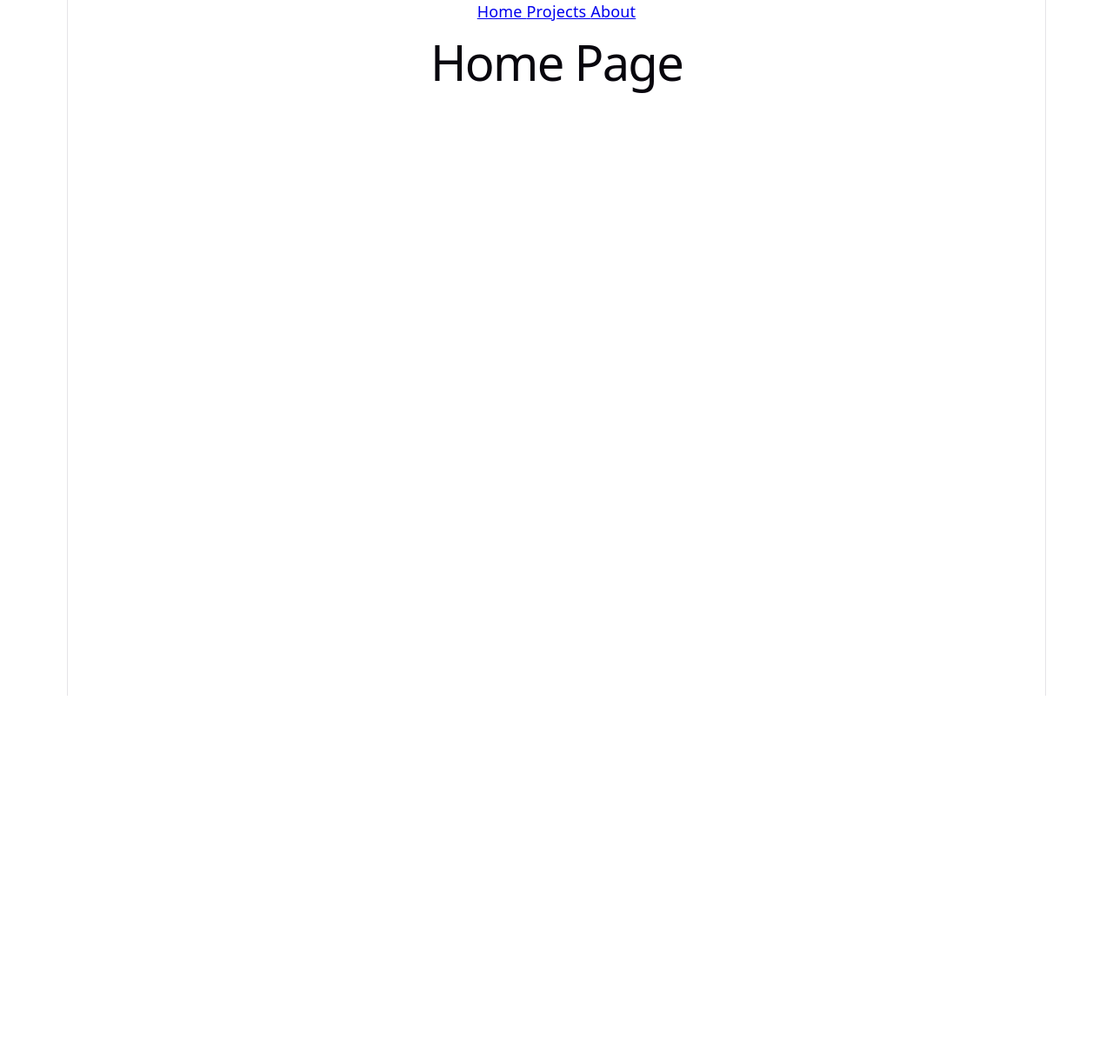
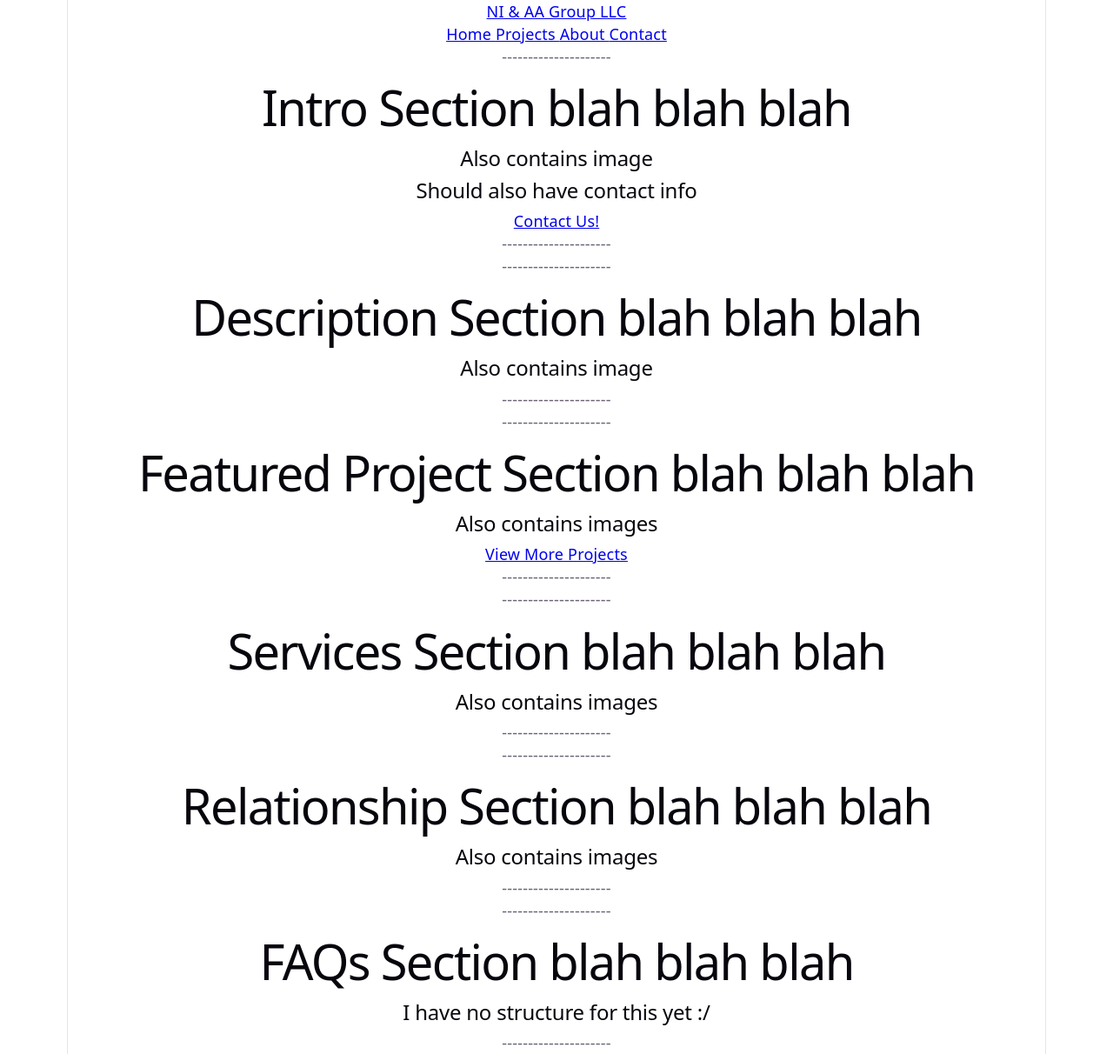
Before and after one commit to 78alex98/ni-aa-website, a React (Vite) app: page / in a window 1280 px wide. Shown: the whole page at 87% size. Before the commit the page ends 800 px from the top, so only its background shows below. Built offline with nearby package versions, Linux system fonts and the light colour scheme.

Commit message:
Added basic structure of the navbar and the home, about, contact page

```diff
--- a/src/App.jsx
+++ b/src/App.jsx
@@ -1,32 +1,21 @@
 import './App.css'
 import { Link, Route, Routes } from 'react-router-dom';
-
-function HomePage() {
-  return <h1> Home Page </h1>;
-}
-
-function ProjectsPage() {
-  return <h1> Projects Page </h1>;
-}
-
-function AboutPage() {
-  return <h1> About Page </h1>;
-}
+import Home from './pages/Home'
+import Projects from './pages/Projects'
+import About from './pages/About'
+import Contact from './pages/Contact'
+import NavBar from './components/NavBar'
 
 function App() {
   return (
-    <div>
-      <nav>
-        <Link to="/"> Home </Link>
-        <Link to="/projects"> Projects </Link>
-        <Link to="/about"> About </Link>
-      </nav>
+    <div className="app">
+      <NavBar />
 
       <Routes>
-        <Route path="/" element={<HomePage />}/>
-        <Route path="/about" element={<AboutPage />}/>
-        <Route path="/projects" element={<ProjectsPage />}/>
-        <Route path="*" element={<h1>404 Not Found</h1>}/>
+        <Route path="/" element={<Home/>} />
+        <Route path="/projects" element={<Projects/>} />
+        <Route path="/about" element={<About/>} />
+        <Route path="/contact" element={<Contact/>} />
       </Routes>
     </div>
   );
--- /dev/null
+++ b/src/components/NavBar.jsx
@@ -0,0 +1,18 @@
+import { Link } from "react-router-dom";
+
+export default function NavBar() {
+    return <nav className="navbar">
+        <div className="navbar-container">
+            <Link to="/" className="navbar-brand">
+                NI & AA Group LLC
+            </Link>
+
+            <div className="navbar-links">
+                <Link to="/"> Home </Link>
+                <Link to="/projects"> Projects </Link>
+                <Link to="/about"> About </Link>
+                <Link to="/contact"> Contact </Link>
+            </div>
+        </div>
+    </nav>;
+}
--- /dev/null
+++ b/src/pages/About.jsx
@@ -0,0 +1,42 @@
+import { Link } from "react-router-dom";
+
+export default function About(){
+    return (
+        <div className="page">
+            {/* Aims to describe about the company */}
+            <div className="main-about-section">
+                <p>---------------------</p>
+                <h1>About Us</h1>
+                <h2>Also contains image</h2>
+                <h2></h2>
+                <p>---------------------</p>
+            </div>
+
+            {/* Aims to describe about owner */}
+            <div className="president-section">
+                <p>---------------------</p>
+                <h1>President About</h1>
+                <h2>Nivio Valdes Diaz</h2>
+                <h2>Contains info blah blah</h2>
+                <h2>Also contains picture :D</h2>
+                <p>---------------------</p>
+            </div>
+
+            {/* Aims to describe about philosophy in regards to projects */}
+            <div className="philosophy-section">
+                <p>---------------------</p>
+                <h1>Our Philosophy</h1>
+                <h2>Contains info blah blah about how they work</h2>
+                <p>---------------------</p>
+            </div>
+
+            {/* Aims to describe why a client should choose them */}
+            <div className="why-us-section">
+                <p>---------------------</p>
+                <h1>Why Us?</h1>
+                <h2>Contains info blah blah about why they should be chosen</h2>
+                <p>---------------------</p>
+            </div>
+        </div>
+    );
+}
--- /dev/null
+++ b/src/pages/Contact.jsx
@@ -0,0 +1,25 @@
+import { Link } from "react-router-dom";
+
+export default function Contact(){
+    return (
+        <div className="page">
+            {/* Aims to be a contact form that can be easily submitted */}
+            <div className="contact-form-section">
+                <p>---------------------</p>
+                <h1>Contact Form Section</h1>
+                <h2>Also contains image</h2>
+                <h2>Should be a form that sends email or info</h2>
+                <p>---------------------</p>
+            </div>
+
+            {/* Aims to be a section that displays info about them */}
+            <div className="contact-info-section">
+                <p>---------------------</p>
+                <h1>Contact Info Section</h1>
+                <h2>Also contains images</h2>
+                <h2>Phone number, email, location</h2>
+                <p>---------------------</p>
+            </div>
+        </div>
+    );
+}
--- /dev/null
+++ b/src/pages/Home.jsx
@@ -0,0 +1,58 @@
+import { Link } from "react-router-dom";
+
+export default function Home(){
+    return (
+        <div className="page">
+            {/* Aims to have an image with an introductory message */}
+            <div className="intro-section">
+                <p>---------------------</p>
+                <h1>Intro Section blah blah blah</h1>
+                <h2>Also contains image</h2>
+                <h2>Should also have contact info</h2>
+                <Link to="/contact"> Contact Us! </Link>
+                <p>---------------------</p>
+            </div>
+
+            {/* Aims to have a description about the company (with a pic)*/}
+            <div className="description-section">
+                <p>---------------------</p>
+                <h1>Description Section blah blah blah</h1>
+                <h2>Also contains image</h2>
+                <p>---------------------</p>
+            </div>
+
+            {/* Aims to have a some featured projects and link to projects page*/}
+            <div className="featured-projects-section">
+                <p>---------------------</p>
+                <h1>Featured Project Section blah blah blah</h1>
+                <h2>Also contains images</h2>
+                <Link to="/projects"> View More Projects </Link>
+                <p>---------------------</p>
+            </div>
+
+            {/* Aims to showcase the type of services that the company does*/}
+            <div className="services-section">
+                <p>---------------------</p>
+                <h1>Services Section blah blah blah</h1>
+                <h2>Also contains images</h2>
+                <p>---------------------</p>
+            </div>
+
+            {/* Aims to showcase a little bit about the relationships ascpect*/}
+            <div className="relationship-section">
+                <p>---------------------</p>
+                <h1>Relationship Section blah blah blah</h1>
+                <h2>Also contains images</h2>
+                <p>---------------------</p>
+            </div>
+
+            {/* Aims to display FAQs*/}
+            <div className="faq-section">
+                <p>---------------------</p>
+                <h1>FAQs Section blah blah blah</h1>
+                <h2>I have no structure for this yet :/</h2>
+                <p>---------------------</p>
+            </div>
+        </div>
+    );
+}
--- /dev/null
+++ b/src/pages/Projects.jsx
@@ -0,0 +1,3 @@
+export default function Projects(){
+    return <div> Projects Page </div>;
+}
```
